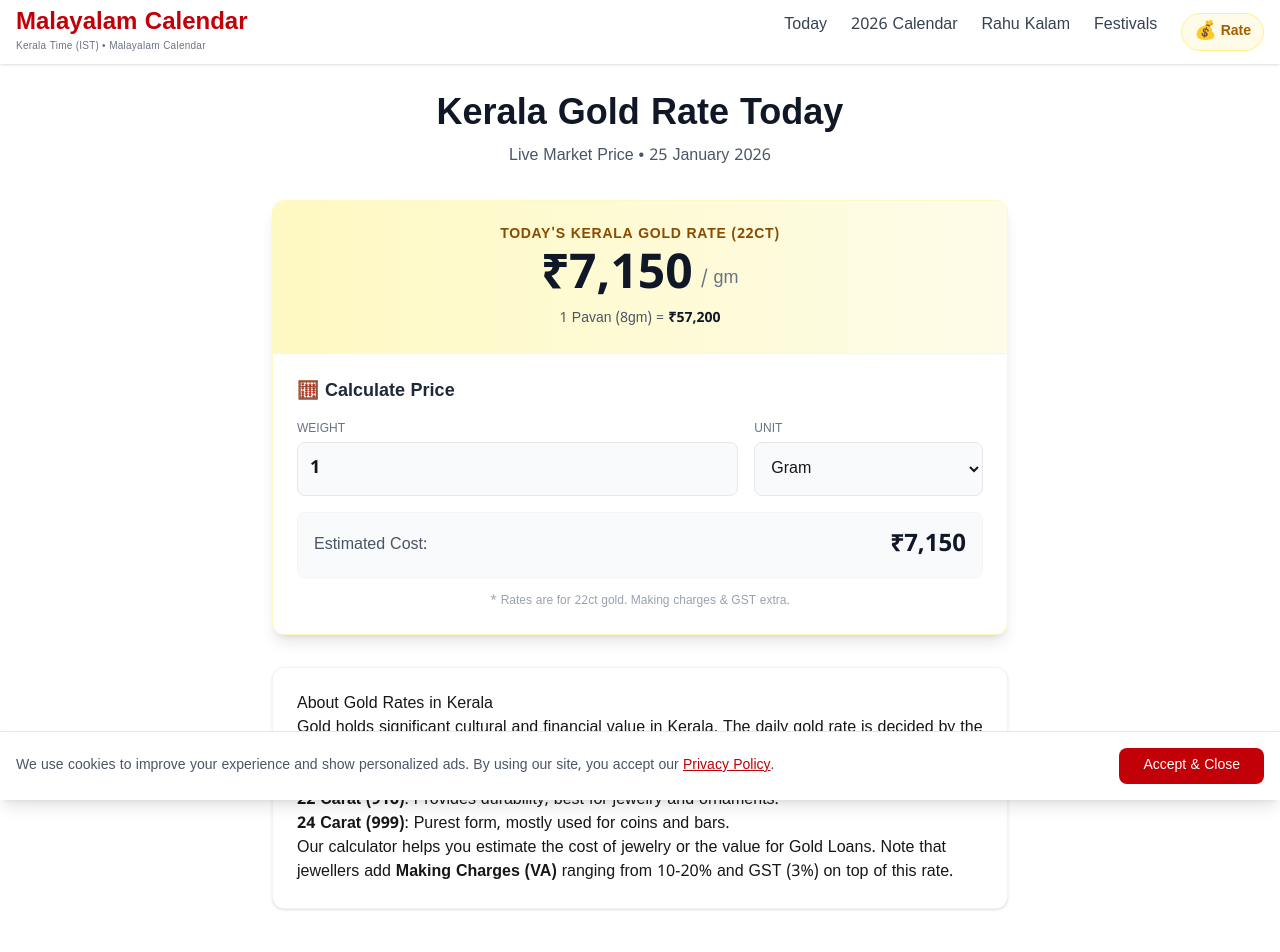
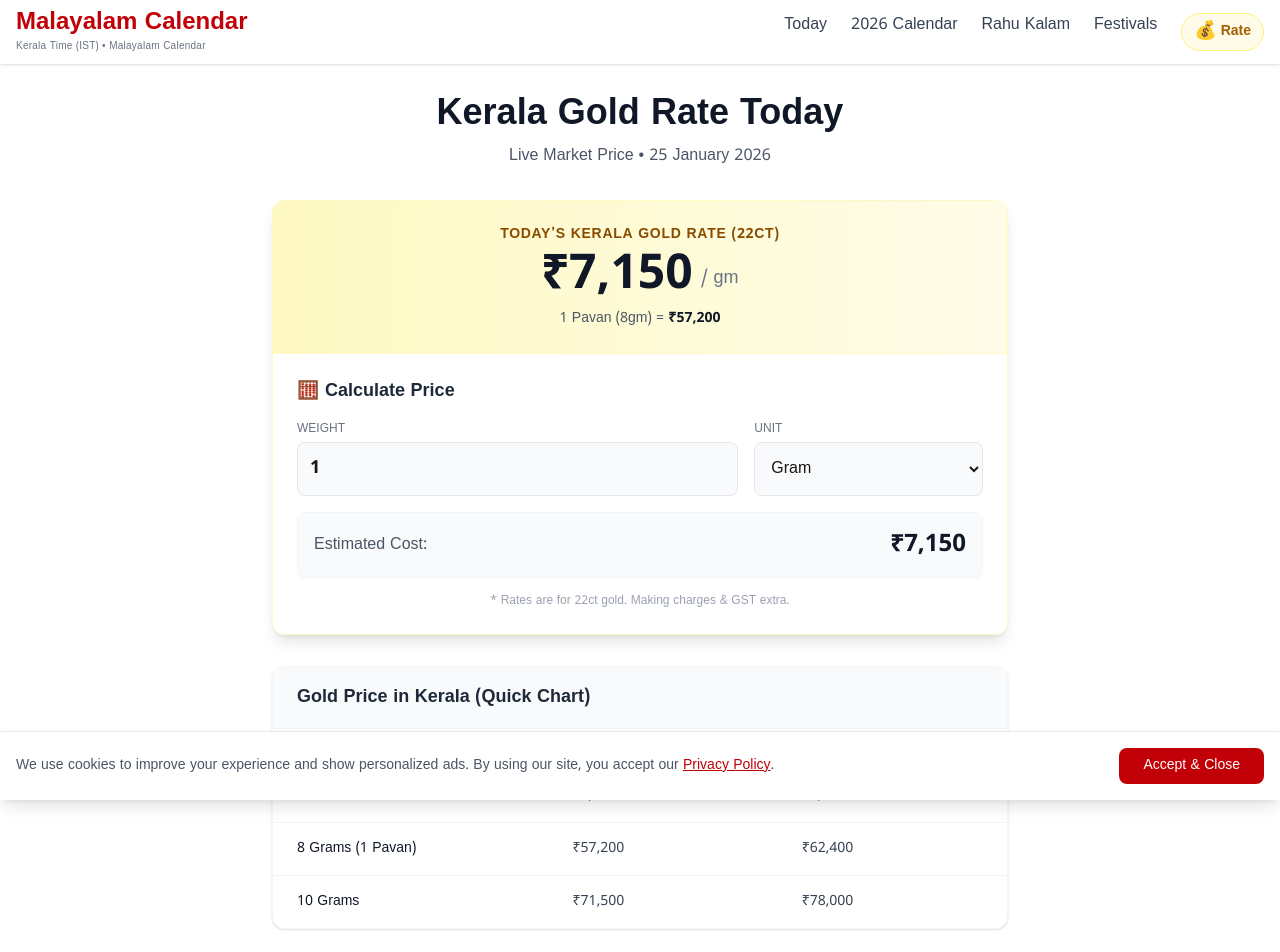
Before and after one commit to Agasthyan07/malayalam_calender, a Next.js app: page /gold-rate in a window 1280 px wide. Shown: the top 952 px of the page. Built offline with nearby package versions, Linux system fonts and the light colour scheme.

Commit message:
SEO: Optimize Gold Rate page for long-tail keywords (1 Gram/Pavan)

```diff
--- a/app/gold-rate/page.tsx
+++ b/app/gold-rate/page.tsx
@@ -9,9 +9,9 @@ async function getGoldRate() {
 }
 
 export const metadata: Metadata = {
-    title: 'Kerala Gold Rate Today | Live 22ct & 24ct Gold Price Calculator',
-    description: 'Check today\'s Gold Rate in Kerala (22 Carat & 24 Carat). Use our Gold Loan Calculator to find the value of your ornaments in grams and pavans.',
-    keywords: ['Kerala Gold Rate Today', 'Gold price in Kerala', 'Today Gold Rate 22k', 'Gold Calculator Kerala', '1 Pavan Gold Rate'],
+    title: 'Kerala Gold Rate Today - 1 Gram & 1 Pavan Gold Price',
+    description: 'Check today\'s Gold Rate in Kerala for 1 Gram, 1 Pavan (8 Grams), and 10 Grams. Live 22 Carat (916) and 24 Carat gold prices with Gold Loan Calculator.',
+    keywords: ['Kerala Gold Rate Today', '1 Gram Gold Price in Kerala', 'Today Gold Rate 22k', '1 Pavan Gold Rate Today', '24 Carat Gold Rate Kerala'],
 };
 
 export default async function GoldRatePage() {
@@ -34,10 +34,46 @@ export default async function GoldRatePage() {
 
                 <AdSlot slotId="mid-content" />
 
+                {/* Quick Reference Table for SEO */}
+                <div className="bg-white dark:bg-gray-800 rounded-xl shadow-sm border border-gray-100 dark:border-gray-700 overflow-hidden">
+                    <div className="bg-gray-50 dark:bg-gray-900/50 px-6 py-4 border-b border-gray-100 dark:border-gray-800">
+                        <h2 className="text-lg font-bold text-gray-800 dark:text-gray-100">
+                            Gold Price in Kerala (Quick Chart)
+                        </h2>
+                    </div>
+                    <table className="w-full text-left">
+                        <thead>
+                            <tr className="border-b border-gray-100 dark:border-gray-800">
+                                <th className="px-6 py-3 text-xs font-semibold text-gray-500 uppercase">Weight</th>
+                                <th className="px-6 py-3 text-xs font-semibold text-gray-500 uppercase">22 Carat (916)</th>
+                                <th className="px-6 py-3 text-xs font-semibold text-gray-500 uppercase">24 Carat (999)</th>
+                            </tr>
+                        </thead>
+                        <tbody className="divide-y divide-gray-100 dark:divide-gray-800">
+                            <tr>
+                                <td className="px-6 py-4 text-sm font-medium text-gray-900 dark:text-white">1 Gram</td>
+                                <td className="px-6 py-4 text-sm text-gray-700 dark:text-gray-300">₹{rate.gram22.toLocaleString()}</td>
+                                <td className="px-6 py-4 text-sm text-gray-700 dark:text-gray-300">₹{rate.gram24.toLocaleString()}</td>
+                            </tr>
+                            <tr>
+                                <td className="px-6 py-4 text-sm font-medium text-gray-900 dark:text-white">8 Grams (1 Pavan)</td>
+                                <td className="px-6 py-4 text-sm text-gray-700 dark:text-gray-300">₹{rate.pavan22.toLocaleString()}</td>
+                                <td className="px-6 py-4 text-sm text-gray-700 dark:text-gray-300">₹{(rate.gram24 * 8).toLocaleString()}</td>
+                            </tr>
+                            <tr>
+                                <td className="px-6 py-4 text-sm font-medium text-gray-900 dark:text-white">10 Grams</td>
+                                <td className="px-6 py-4 text-sm text-gray-700 dark:text-gray-300">₹{(rate.gram22 * 10).toLocaleString()}</td>
+                                <td className="px-6 py-4 text-sm text-gray-700 dark:text-gray-300">₹{(rate.gram24 * 10).toLocaleString()}</td>
+                            </tr>
+                        </tbody>
+                    </table>
+                </div>
+
                 {/* Informational Content */}
                 <div className="bg-white dark:bg-gray-800 p-6 rounded-xl shadow-sm border border-gray-100 dark:border-gray-700 prose prose-yellow dark:prose-invert max-w-none">
-                    <h3>About Gold Rates in Kerala</h3>
+                    <h3>Today's Gold Rate in Kerala</h3>
                     <p>
+                        Searching for the **1 gram gold price in Kerala** or the **current rate for 1 Pavan**?
                         Gold holds significant cultural and financial value in Kerala. The daily gold rate is decided by the
                         <strong> All Kerala Gold and Silver Merchants Association (AKGSMA)</strong> based on international market trends.
                     </p>
```
